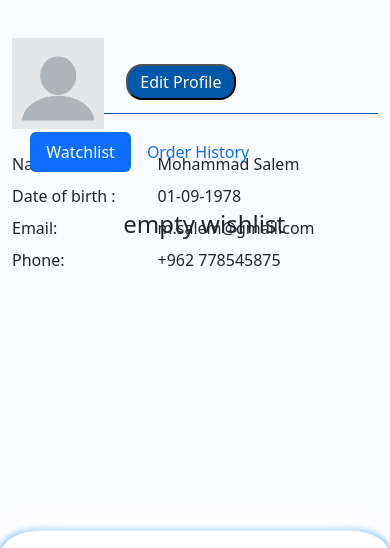
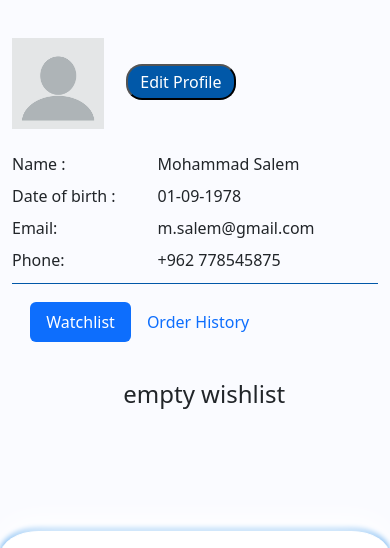
Before and after one commit to munibdalati/Project3-ThinkBig-Netronics, a plain HTML site: page profile.html in a window 390 px wide. Shown: the part 44-592 px from the top of the page. Drawn offline with nearby package versions, Linux system fonts and the light colour scheme.

Commit message:
profile on phone fix

```diff
--- a/assets/css/profile.css
+++ b/assets/css/profile.css
@@ -116,7 +116,6 @@
     .container{
         display: grid;
         grid-template-columns: 100%;
-        grid-template-rows: 20% 72%;
     }
     .profile-btn{
         color: white;
```
